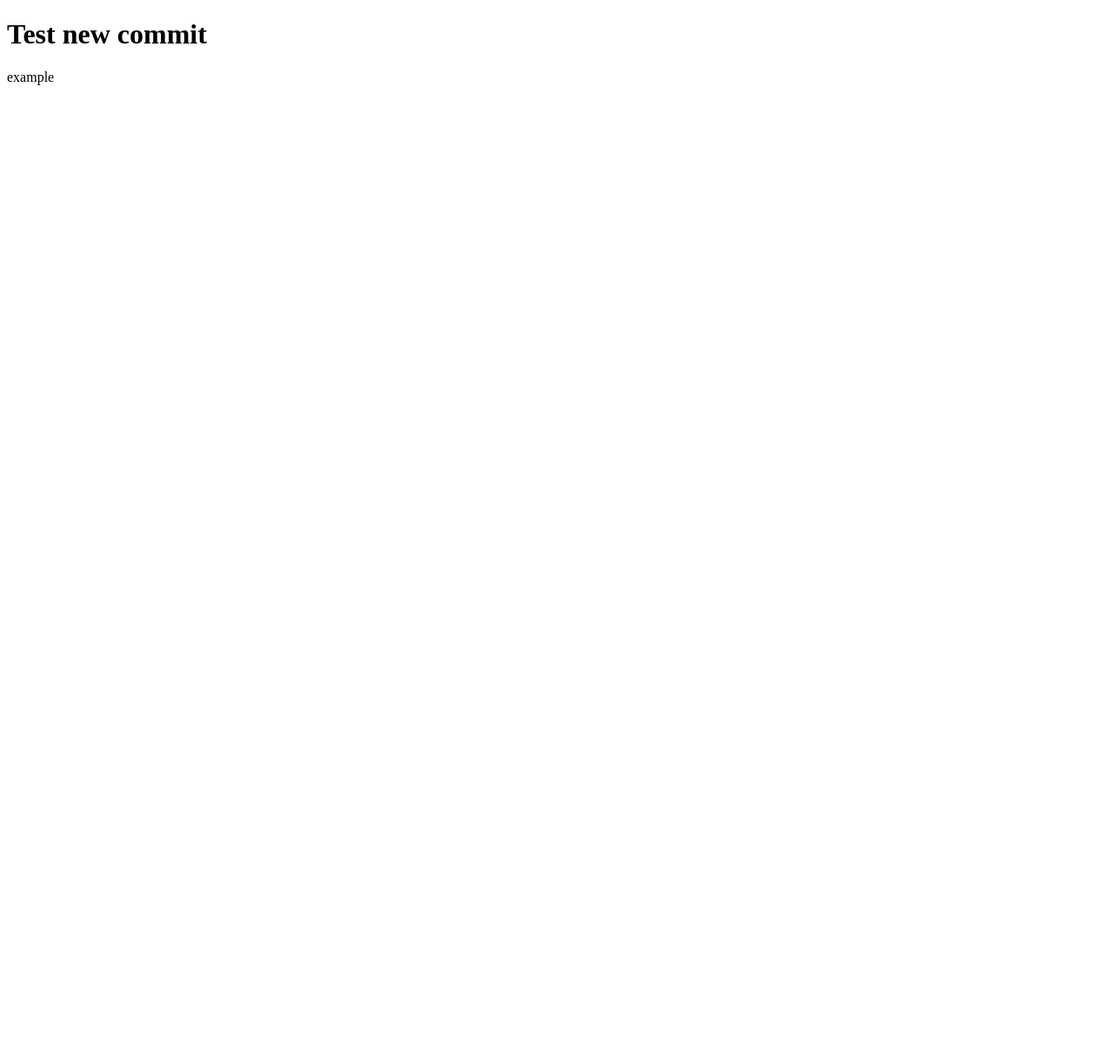
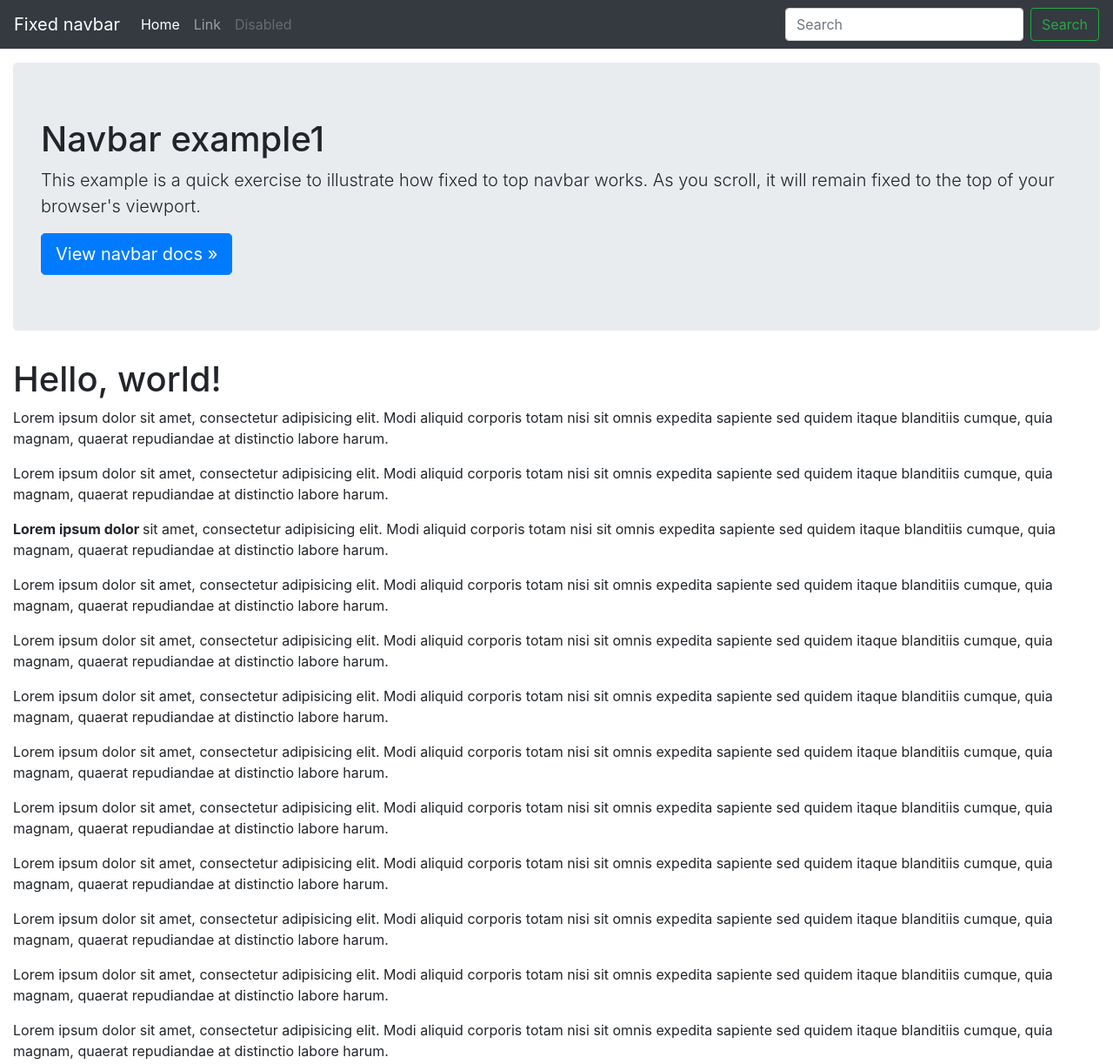
Before and after one commit to mirgor/proj1, a website: page app/index.html in a window 1280 px wide. Shown: the whole page at 87% size. Before the commit the page ends 800 px from the top, so only its background shows below. Drawn offline with nearby package versions, Linux system fonts and the light colour scheme.

Commit message:
version 0.1

```diff
--- /dev/null
+++ b/app/css/navbar-top-fixed.css
@@ -0,0 +1,5 @@
+/* Show it is fixed to the top */
+body {
+  min-height: 75rem;
+  padding-top: 4.5rem;
+}
--- a/app/index.html
+++ b/app/index.html
@@ -1,11 +1,72 @@
 <!DOCTYPE html>
 <html lang="en">
-<head>
-    <meta charset="UTF-8">
-    <title>Document</title>
-</head>
-<body>
-	<H1>Test new commit</H1>
-	<p>example</p>
-</body>
+  <head>
+    <!-- Required meta tags -->
+    <meta charset="utf-8">
+    <meta name="viewport" content="width=device-width, initial-scale=1, shrink-to-fit=no">
+
+    <!-- Bootstrap CSS -->
+    <link rel="stylesheet" type="text/css" href="bower_components/bootstrap/dist/css/bootstrap.min.css">
+
+    <!-- Custom styles -->
+    <link rel="stylesheet" type="text/css" href="css/navbar-top-fixed.css" >
+
+  </head>
+  <body>
+
+    <nav class="navbar navbar-expand-md navbar-dark fixed-top bg-dark">
+        <a class="navbar-brand" href="#">Fixed navbar</a>
+        <button class="navbar-toggler" type="button" data-toggle="collapse" data-target="#navbarCollapse" aria-controls="navbarCollapse" aria-expanded="false" aria-label="Toggle navigation">
+            <span class="navbar-toggler-icon"></span>
+        </button>
+        <div class="collapse navbar-collapse" id="navbarCollapse">
+            <ul class="navbar-nav mr-auto">
+                <li class="nav-item active">
+                    <a class="nav-link" href="#">Home <span class="sr-only">(current)</span></a>
+                </li>
+                <li class="nav-item">
+                    <a class="nav-link" href="#">Link</a>
+                </li>
+                <li class="nav-item">
+                    <a class="nav-link disabled" href="#">Disabled</a>
+                </li>
+            </ul>
+            <form class="form-inline mt-2 mt-md-0">
+                <input class="form-control mr-sm-2" type="text" placeholder="Search" aria-label="Search">
+                <button class="btn btn-outline-success my-2 my-sm-0" type="submit">Search</button>
+            </form>
+        </div>
+    </nav>
+
+
+    <div class="container-fluid">
+
+        <div class="jumbotron">
+            <h1>Navbar example1</h1>
+            <p class="lead">This example is a quick exercise to illustrate how fixed to top navbar works. As you scroll, it will remain fixed to the top of your browser's viewport.</p>
+            <a class="btn btn-lg btn-primary" href="../../components/navbar/" role="button">View navbar docs &raquo;</a>
+        </div>
+
+
+        <h1>Hello, world!</h1>
+        <p>Lorem ipsum dolor sit amet, consectetur adipisicing elit. Modi aliquid corporis totam nisi sit omnis expedita sapiente sed quidem itaque blanditiis cumque, quia magnam, quaerat repudiandae at distinctio labore harum.</p>
+        <p>Lorem ipsum dolor sit amet, consectetur adipisicing elit. Modi aliquid corporis totam nisi sit omnis expedita sapiente sed quidem itaque blanditiis cumque, quia magnam, quaerat repudiandae at distinctio labore harum.</p>
+        <p> <b>Lorem <a class="sr-only sr-only-focusable" href="#content">Skip to main content</a> ipsum dolor </b> sit amet, consectetur adipisicing elit. Modi aliquid corporis totam nisi sit omnis expedita sapiente sed quidem itaque blanditiis cumque, quia magnam, quaerat repudiandae at distinctio labore harum.</p>
+        <p>Lorem ipsum dolor sit amet, consectetur adipisicing elit. Modi aliquid corporis totam nisi sit omnis expedita sapiente sed quidem itaque blanditiis cumque, quia magnam, quaerat repudiandae at distinctio labore harum.</p>
+        <p>Lorem ipsum dolor sit amet, consectetur adipisicing elit. Modi aliquid corporis totam nisi sit omnis expedita sapiente sed quidem itaque blanditiis cumque, quia magnam, quaerat repudiandae at distinctio labore harum.</p>
+        <p>Lorem ipsum dolor sit amet, consectetur adipisicing elit. Modi aliquid corporis totam nisi sit omnis expedita sapiente sed quidem itaque blanditiis cumque, quia magnam, quaerat repudiandae at distinctio labore harum.</p>
+        <p>Lorem ipsum dolor sit amet, consectetur adipisicing elit. Modi aliquid corporis totam nisi sit omnis expedita sapiente sed quidem itaque blanditiis cumque, quia magnam, quaerat repudiandae at distinctio labore harum.</p>
+        <p>Lorem ipsum dolor sit amet, consectetur adipisicing elit. Modi aliquid corporis totam nisi sit omnis expedita sapiente sed quidem itaque blanditiis cumque, quia magnam, quaerat repudiandae at distinctio labore harum.</p>
+        <p>Lorem ipsum dolor sit amet, consectetur adipisicing elit. Modi aliquid corporis totam nisi sit omnis expedita sapiente sed quidem itaque blanditiis cumque, quia magnam, quaerat repudiandae at distinctio labore harum.</p>
+        <p>Lorem ipsum dolor sit amet, consectetur adipisicing elit. Modi aliquid corporis totam nisi sit omnis expedita sapiente sed quidem itaque blanditiis cumque, quia magnam, quaerat repudiandae at distinctio labore harum.</p>
+        <p>Lorem ipsum dolor sit amet, consectetur adipisicing elit. Modi aliquid corporis totam nisi sit omnis expedita sapiente sed quidem itaque blanditiis cumque, quia magnam, quaerat repudiandae at distinctio labore harum.</p>
+        <p>Lorem ipsum dolor sit amet, consectetur adipisicing elit. Modi aliquid corporis totam nisi sit omnis expedita sapiente sed quidem itaque blanditiis cumque, quia magnam, quaerat repudiandae at distinctio labore harum.</p>
+    </div>
+
+    <!-- Optional JavaScript -->
+    <!-- jQuery first, then Popper.js, then Bootstrap JS -->
+    <script src="https://code.jquery.com/jquery-3.2.1.slim.min.js" integrity="sha384-KJ3o2DKtIkvYIK3UENzmM7KCkRr/rE9/Qpg6aAZGJwFDMVNA/GpGFF93hXpG5KkN" crossorigin="anonymous"></script>
+    <script src="https://cdnjs.cloudflare.com/ajax/libs/popper.js/1.11.0/umd/popper.min.js" integrity="sha384-b/U6ypiBEHpOf/4+1nzFpr53nxSS+GLCkfwBdFNTxtclqqenISfwAzpKaMNFNmj4" crossorigin="anonymous"></script>
+    <script src="https://maxcdn.bootstrapcdn.com/bootstrap/4.0.0-beta/js/bootstrap.min.js" integrity="sha384-h0AbiXch4ZDo7tp9hKZ4TsHbi047NrKGLO3SEJAg45jXxnGIfYzk4Si90RDIqNm1" crossorigin="anonymous"></script>
+  </body>
 </html>
--- /dev/null
+++ b/app/sass/main.sass
@@ -0,0 +1,5 @@
+$nav-height: 24px;
+
+.nav {
+    min-height: $nav-height;
+}
```
Also changed, not shown: gulpfile.js (+14 -9 lines), app/img/firefox_alt.png (added).
